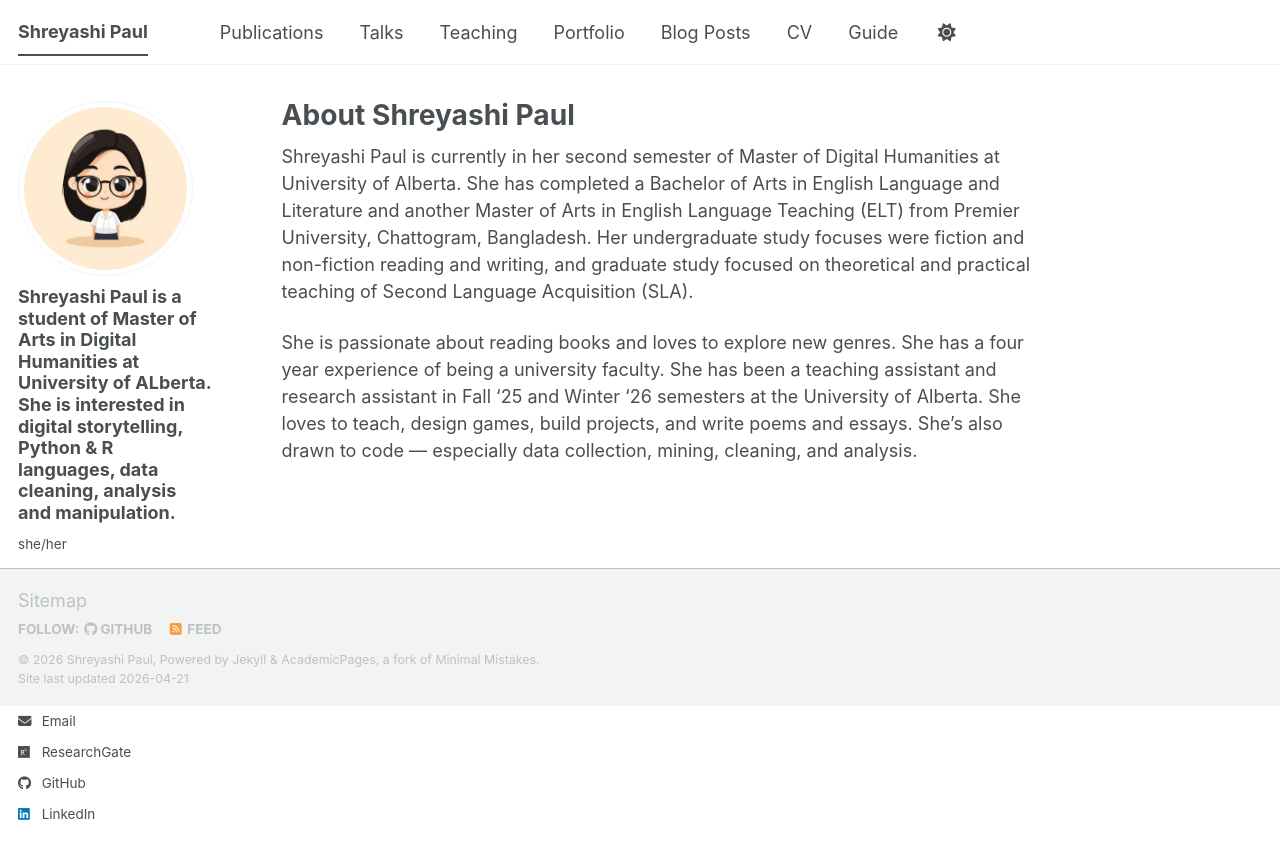
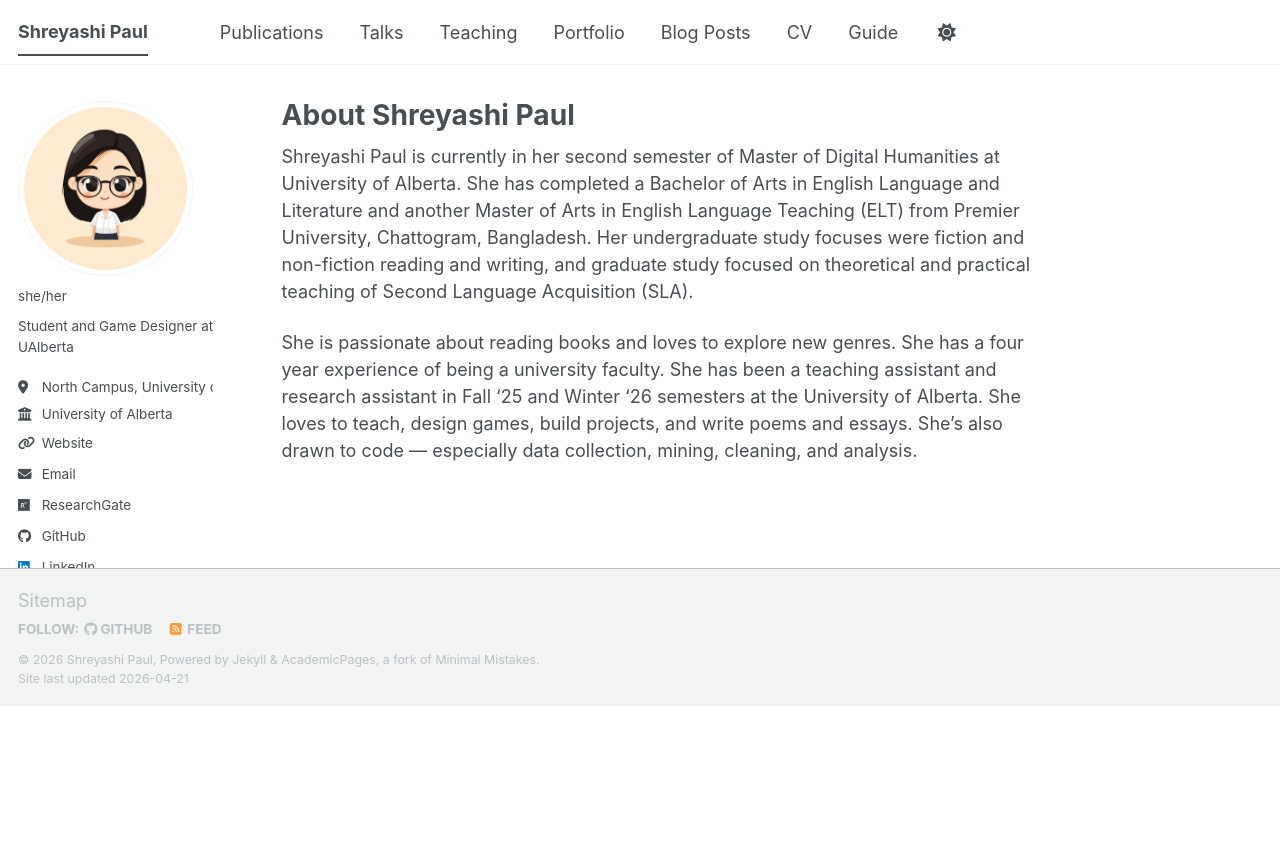
Before and after one commit to s-pl70/me, a Jekyll site: the page built from _pages/about.md, in a window 1280 px wide. Shown: the top 859 px of the page. Built offline with Jekyll 4.4.1, drawn with Linux system fonts in a browser that asks for light colours; a script bundle is joined from its source files by our own code; library files that are not in the unit come from our copies.

Commit message:
Update _config.yml

```diff
--- a/_config.yml
+++ b/_config.yml
@@ -25,7 +25,7 @@ repository               : "academicpages/academicpages.github.io"
 author:
   # Biographic information
   avatar           : "profile.png"
-  name             : "Shreyashi Paul is a student of Master of Arts in Digital Humanities at University of ALberta. She is interested in digital storytelling, Python & R languages, data cleaning, analysis and manipulation."
+  name             :
   pronouns         : "she/her"
   bio              : "Student and Game Designer at UAlberta"
   location         : "North Campus, University of Alberta"
```
